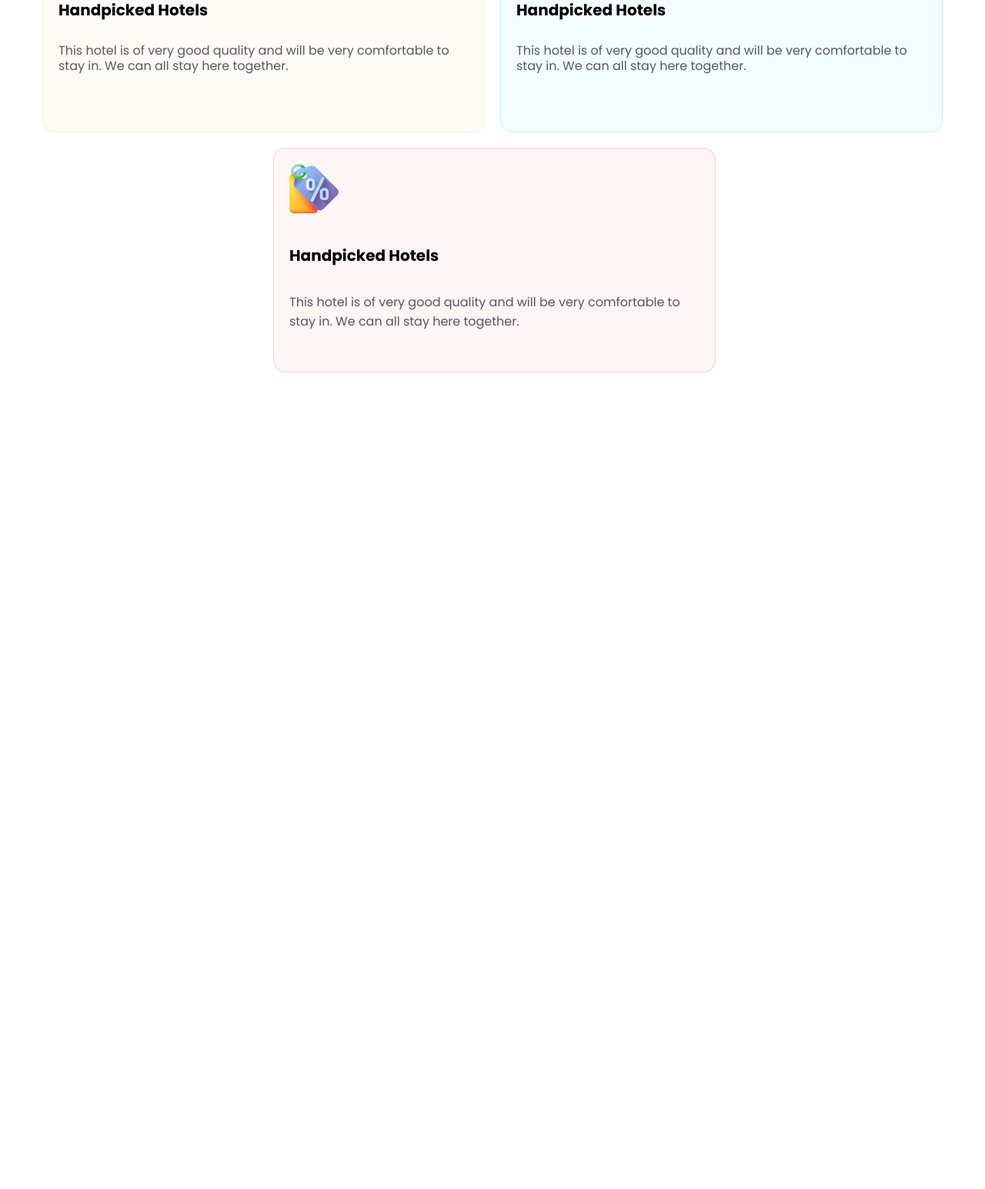
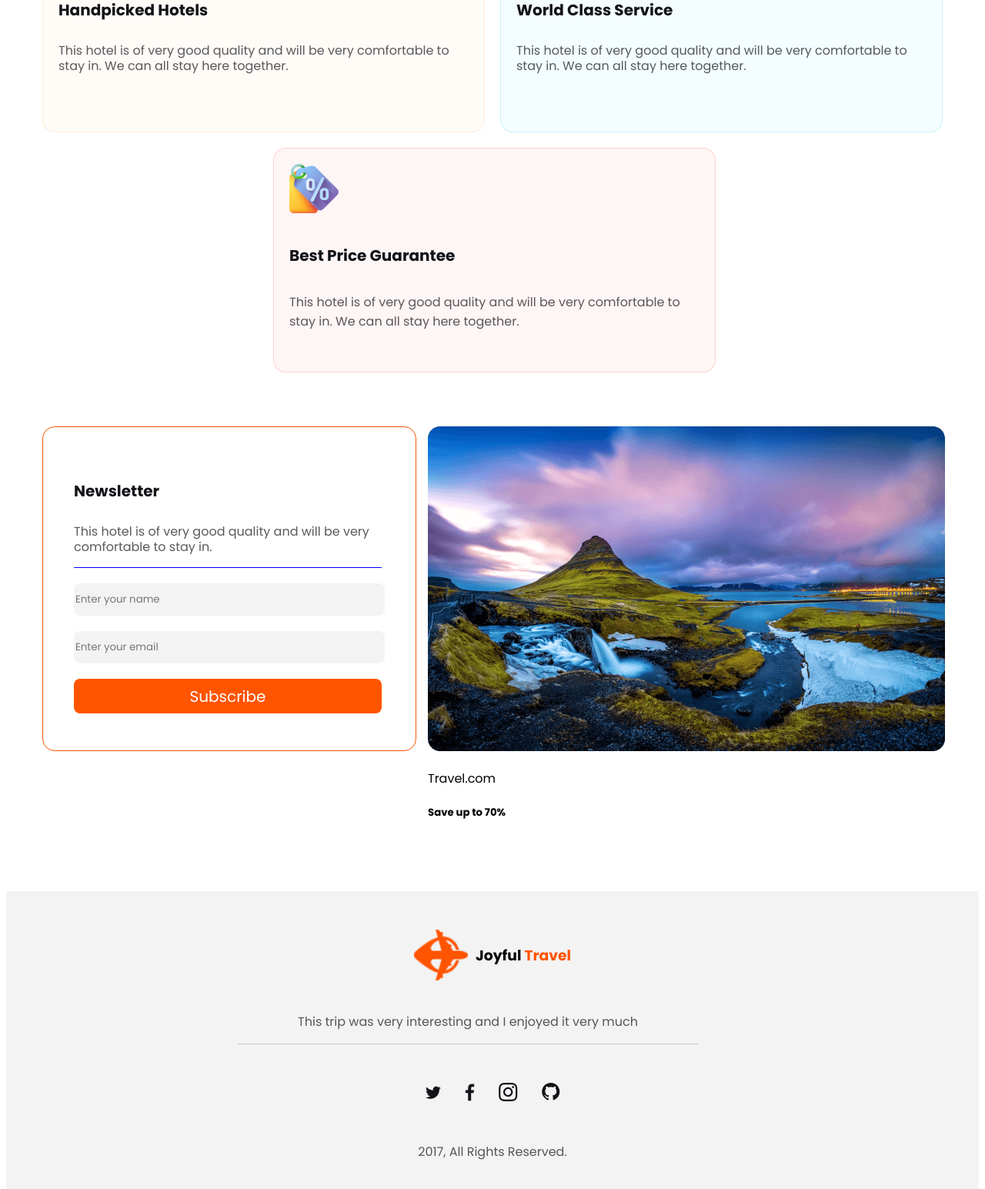
Before and after one commit to jaheda8256/My-International-Travels, a plain HTML site: page index.html in a window 1280 px wide. Shown: the part 2747-4292 px from the top of the page at 77% size. Before the commit the page ends 3239 px from the top, so only its background shows below. Drawn offline with Linux system fonts and the light colour scheme.

Commit message:
finish the project

```diff
--- a/index.html
+++ b/index.html
@@ -111,14 +111,14 @@
                     <div class="choose-icon3">
                         <img src="./Images/fram2.svg" alt="">
                         <div class="choose-items">
-                            <h5 class="Handpicked">Handpicked Hotels</h5>
+                            <h5 class="Handpicked">World Class Service</h5>
                             <p class="popular1">This hotel is of very good quality and will be very comfortable to stay in.  We can all stay here together.</p>
                         </div>
                     </div>
                     <div class="choose-icon2">
                         <img src="./Images/fram1.svg" alt="">
                         <div class="choose-items">
-                            <h5 class="Handpicked">Handpicked Hotels</h5>
+                            <h5 class="Handpicked">Best Price Guarantee</h5>
                             <p class="popular1">This hotel is of very good quality and will be very comfortable to stay in.  We can all stay here together.</p>
                         </div>
 
@@ -127,8 +127,78 @@
 
              </section>
              <!-- choose section start -->
+<!-- discounts section start
+<section class="discounts-section">
+    <div class="destination">
+        <h2 class="destination2">Deals & Discounts</h2>
+        <p class="p-discount">This hotel is of very good quality and will be very comfortable to stay in.  We can all stay here together.</p>
+    </div>
+    <div class="destination-title">
+        <h5>Tour To Satorini</h5>
+        <p>This hotel is of very good quality and will be very comfortable to stay in.  We can all stay here together.</p>
+    </div>
+    <div class="destination-title">
+        <h5>Tour To Satorini</h5>
+        <p>This hotel is of very good quality and will be very comfortable to stay in.  We can all stay here together.</p>
+    </div>
+    <div class="destination-title">
+        <h5>Tour To Satorini</h5>
+        <p>This hotel is of very good quality and will be very comfortable to stay in.  We can all stay here together.</p>
+    </div>
+
+
+</section> -->
+<!-- discounts section end -->
+    <!-- news later start section-->
+<section class="newslatter">
+    <div class="news">
+        <h5 class="Handpicked">Newsletter</h5>
+        <div class="new">
+        <p>This hotel is of very good quality and will be very comfortable to stay in.</p>
+    </div>
+    <br>
+        <input class="input1" type="text" placeholder="Enter your name">
+        <br>
+        <br>
+        <input class="input1" type="text" placeholder="Enter your email">
+        <br>
+        <br>
+        <button class="button">Subscribe</button>
+    </div>
+    <div class="news1">
+        <img class="main" src="./Images/Rectangle 8 (1).png" alt="">
+        <div class="boder">
+            <p>Travel.com</p>
+            <h5>Save up to 70%
+
+            </h5>
+        </div>
+    </div>
+
+</section>
+    <!-- news later end -->
+
     </main>
     <footer>
+
+            <div class="footer">
+                <img class="footer-img" src="./Images/Group 40071 (2).png" alt="">
+                <h3>Joyful <span class="travels-title">Travel</span> </h3>
+
+            </div>
+            <div class="line">
+                <br>
+                <br>
+                <br>
+                <p>This trip was very interesting and I enjoyed it very much</p>
+            </div>
+
+
+       <div class="footer-icon">
+           <img src="./Images/footer.svg" alt="">
+
+       </div>
+       <p class="right">2017, All Rights Reserved.</p>
 
     </footer>
 
--- a/styles/style.css
+++ b/styles/style.css
@@ -149,6 +149,7 @@ top: -55px;
  .destination2{
     margin-top: 80px;
     font-size: 38px;
+
     line-height: 1rem;
  }
  .row{
@@ -282,12 +283,13 @@ color: #FFFFFF;
 }
 .Handpicked{
     font-size: 20px;
+    color: #131318;
 }
 .popular1{
     color: rgba(19, 19, 24, 0.70);
 }
 .choose-items{
-
+    color: rgba(19, 19, 24, 0.70);
 }
 .choose-icon2{
 position: relative;
@@ -299,6 +301,123 @@ background: rgba(233, 68, 68, 0.05);
 padding: 20px 20px;
 
 }
+/* discount style  */
+/* .p-discount{
+
+}
+.destination-title{
+    max-width: 1170px;
+    min-height: 500px;
+    margin: 0 auto;
+    background-image: url('../Images/Group\ 39.png');
+}
+.destination-title{
+    max-width: 1170px;
+    min-height: 500px;
+    margin: 0 auto;
+    background-image: url('../Images/Group\ 40.png'),lightgray 50% / cover no-repeat;
+}
+.destination-title{
+    max-width: 1170px;
+    min-height: 500px;
+    margin: 0 auto;
+    background-image: url('../Images/Group\ 39.png');
+} */
+.news{
+    height: 340px;
+    width: 40%;
+    border-radius: 16px;
+border: 1px solid #FF5400;
+padding: 40px;
+line-height: 20px;
+
+
+}
+.input1{
+    width: 400px;
+    height: 40px;
+    border-radius: 8px;
+background: rgba(19, 19, 24, 0.05);
+border: none;
+}
+.button{
+    border-radius: 8px;
+background: #FF5400;
+width: 400px;
+height: 45px;
+border: none;
+color: #FFFFFF;
+font-size: 20px;
+}
+.new{
+    border-bottom: 1px solid blue;
+    width: 400px;
+    color: rgba(19, 19, 24, 0.70);
+
+}
+.newslatter{
+    max-width: 1170px;
+    margin: 0 auto;
+    margin-top: 40px;
+    min-height: 400px;
+    display: flex;
+    padding: 30px;
+    gap: 15px;
+
+}
+.news1{
+    width: 65%;
+
+}
+footer{
+    max-width: 1400px;
+    min-height: 460px;
+    margin: 0 auto;
+    text-align: center;
+    background: rgba(19, 19, 24, 0.05);
+}
+.footer{
+    display: flex;
+    position: relative;
+    top: 50px;
+   justify-content: center;
+   margin-top: 40px;
+   gap: 10px;
+
+
+}
+
+.footer1{
+    position: relative;
+   top: 40px;
+   line-height: 30px;
+}
+.footer-img{
+    width: 70px;
+
+
+}
+.line{
+    border-bottom: 1px solid rgb(211, 198, 198);
+    width: 600px;
+    position: relative;
+    left: 300px;
+    color: rgba(19, 19, 24, 0.70);
+}
+.footer-icon{
+    position: relative;
+    top: 50px;
+
+
+
+}
+.right{
+    position: relative;
+    top: 80px;
+    color: rgba(19, 19, 24, 0.70);
+}
+
+
 /* mobile */
 @media screen and (max-width: 600px) {
     .nav-container{
@@ -496,8 +615,58 @@ position: relative;
         left:0px;
 
         }
+      .newslatter{
+      padding: 0px;
+      flex-direction: column;
+
+
+    }
+    .news{
+        height: 320px;
+        width: 330px;
+        border-radius: 16px;
+    border: 1px solid #FF5400;
+    padding: 30px;
+    line-height: 20px;
+    margin-left: 0px;
+
+
+    }
+    .input1{
+        width: 300px;
+        height: 40px;
+        border-radius: 8px;
+    background: rgba(19, 19, 24, 0.05);
+    border: none;
+    }
+    .button{
+        border-radius: 8px;
+    background: #FF5400;
+    width: 300px;
+    height: 45px;
+    border: none;
+    color: #FFFFFF;
+    font-size: 20px;
+    }
+    .new{
+        border-bottom: 1px solid blue;
+        width: 300px;
+        color: rgba(19, 19, 24, 0.70);
+
+    }
+ .main{
+    width: 390px;
+ }
+
+ .line{
+    border-bottom: 1px solid rgb(211, 198, 198);
+    width: 350px;
+    position: relative;
+    left: 0px;
+
+    color: rgba(19, 19, 24, 0.70);
 }
-
+}
 
 /* laptop */
 @media screen and (min-width: 992px) {
```
Also changed, not shown: Images/footer.svg (added).
